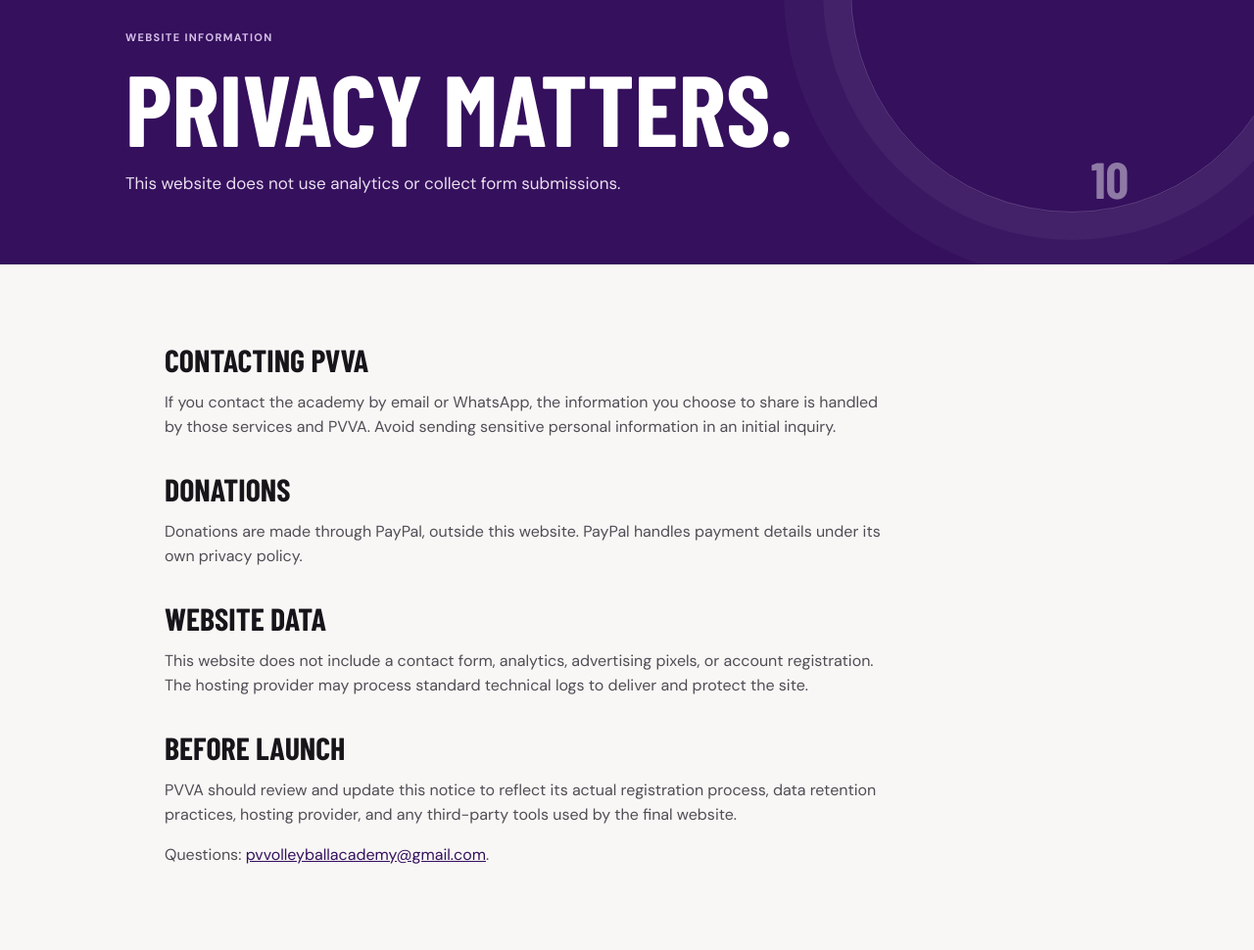
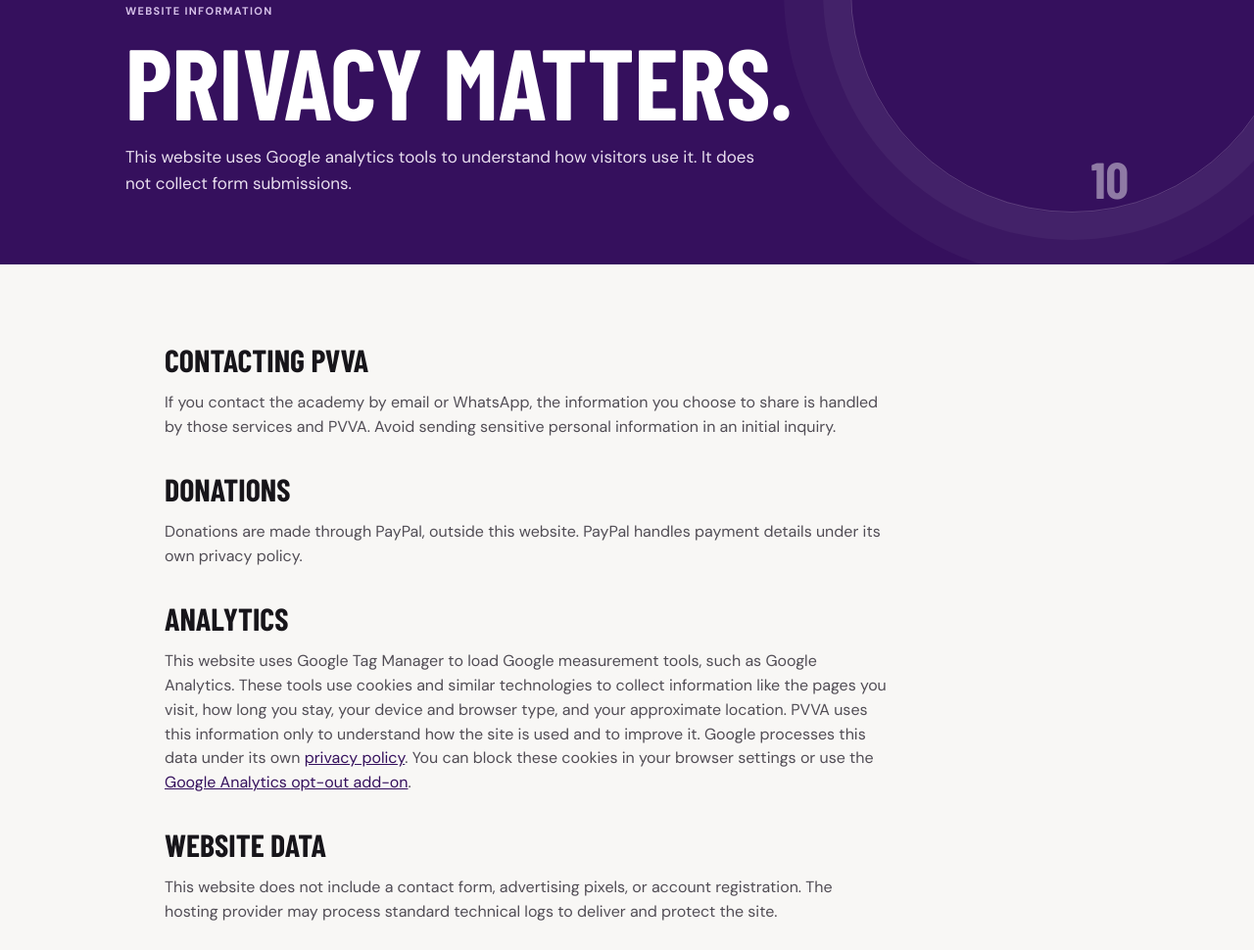
Before and after one commit to villaspuntauva/Puerto-Viejo-Volleyball-Academy, an Astro site: page /privacy in a window 1280 px wide. Shown: the part 202-1172 px from the top of the page at 98% size. Built offline with nearby package versions, Linux system fonts and the light colour scheme; Astro itself is replaced by a stand-in of ours; a web font is replaced by a local one.

Commit message:
privacy policy

```diff
--- a/src/pages/privacy.astro
+++ b/src/pages/privacy.astro
@@ -5,11 +5,12 @@ const description = 'Privacy information for visitors contacting Puerto Viejo Vo
 ---
 
 <BaseLayout title="Privacy | Puerto Viejo Volleyball Academy" description={description}>
-  <PageIntro eyebrow="Website information" title="Privacy matters." description="This website does not use analytics or collect form submissions." number="10" />
+  <PageIntro eyebrow="Website information" title="Privacy matters." description="This website uses Google analytics tools to understand how visitors use it. It does not collect form submissions." number="10" />
   <section class="content-section content-section-narrow prose">
     <h2>Contacting PVVA</h2><p>If you contact the academy by email or WhatsApp, the information you choose to share is handled by those services and PVVA. Avoid sending sensitive personal information in an initial inquiry.</p>
     <h2>Donations</h2><p>Donations are made through PayPal, outside this website. PayPal handles payment details under its own privacy policy.</p>
-    <h2>Website data</h2><p>This website does not include a contact form, analytics, advertising pixels, or account registration. The hosting provider may process standard technical logs to deliver and protect the site.</p>
+    <h2>Analytics</h2><p>This website uses Google Tag Manager to load Google measurement tools, such as Google Analytics. These tools use cookies and similar technologies to collect information like the pages you visit, how long you stay, your device and browser type, and your approximate location. PVVA uses this information only to understand how the site is used and to improve it. Google processes this data under its own <a href="https://policies.google.com/privacy" target="_blank" rel="noopener noreferrer">privacy policy</a>. You can block these cookies in your browser settings or use the <a href="https://tools.google.com/dlpage/gaoptout" target="_blank" rel="noopener noreferrer">Google Analytics opt-out add-on</a>.</p>
+    <h2>Website data</h2><p>This website does not include a contact form, advertising pixels, or account registration. The hosting provider may process standard technical logs to deliver and protect the site.</p>
     <h2>Before launch</h2><p>PVVA should review and update this notice to reflect its actual registration process, data retention practices, hosting provider, and any third-party tools used by the final website.</p>
     <p>Questions: <a href="mailto:pvvolleyballacademy@gmail.com">pvvolleyballacademy@gmail.com</a>.</p>
   </section>
```
Also changed, not shown: src/data/spanishPages.ts (+6 -2 lines).
